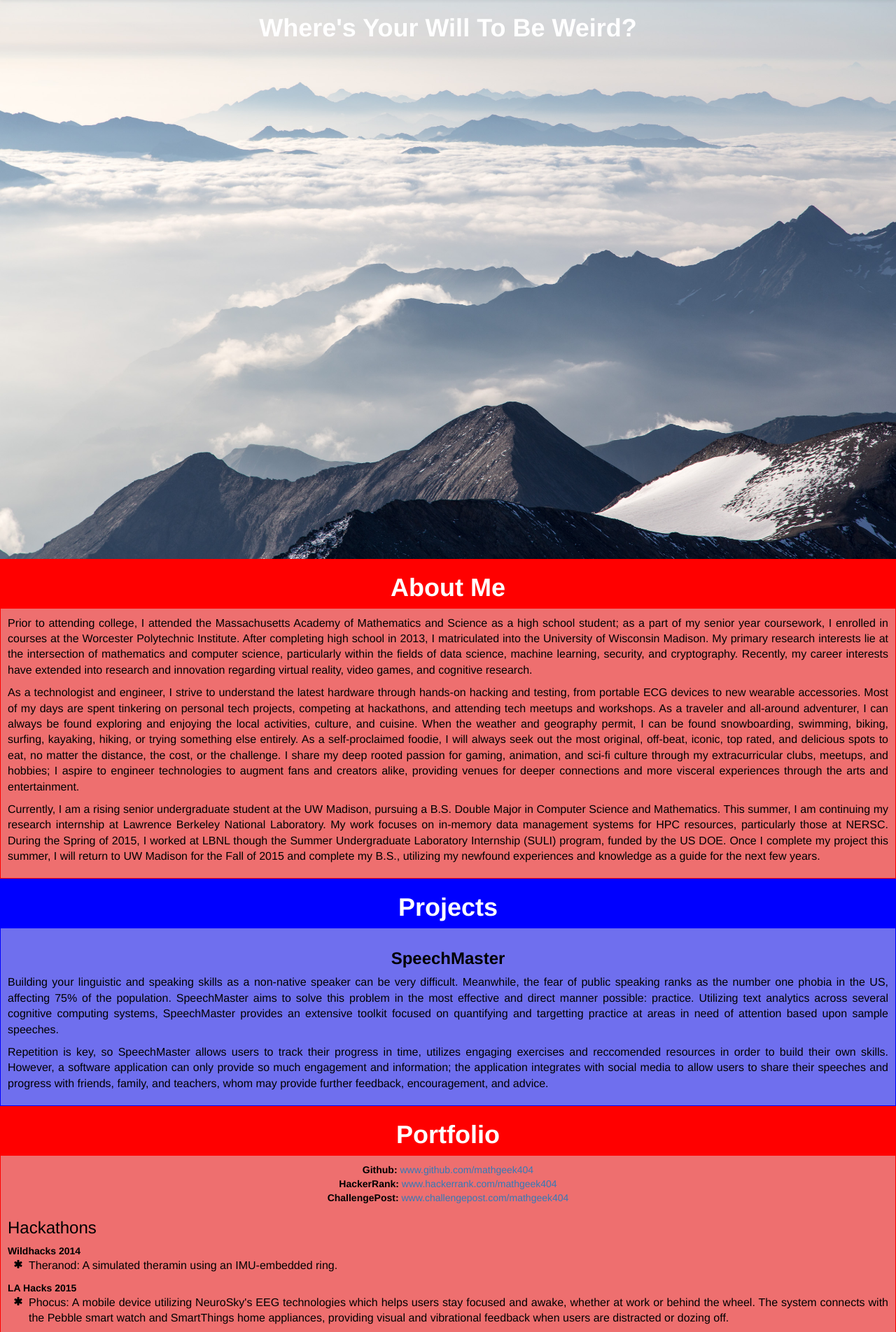
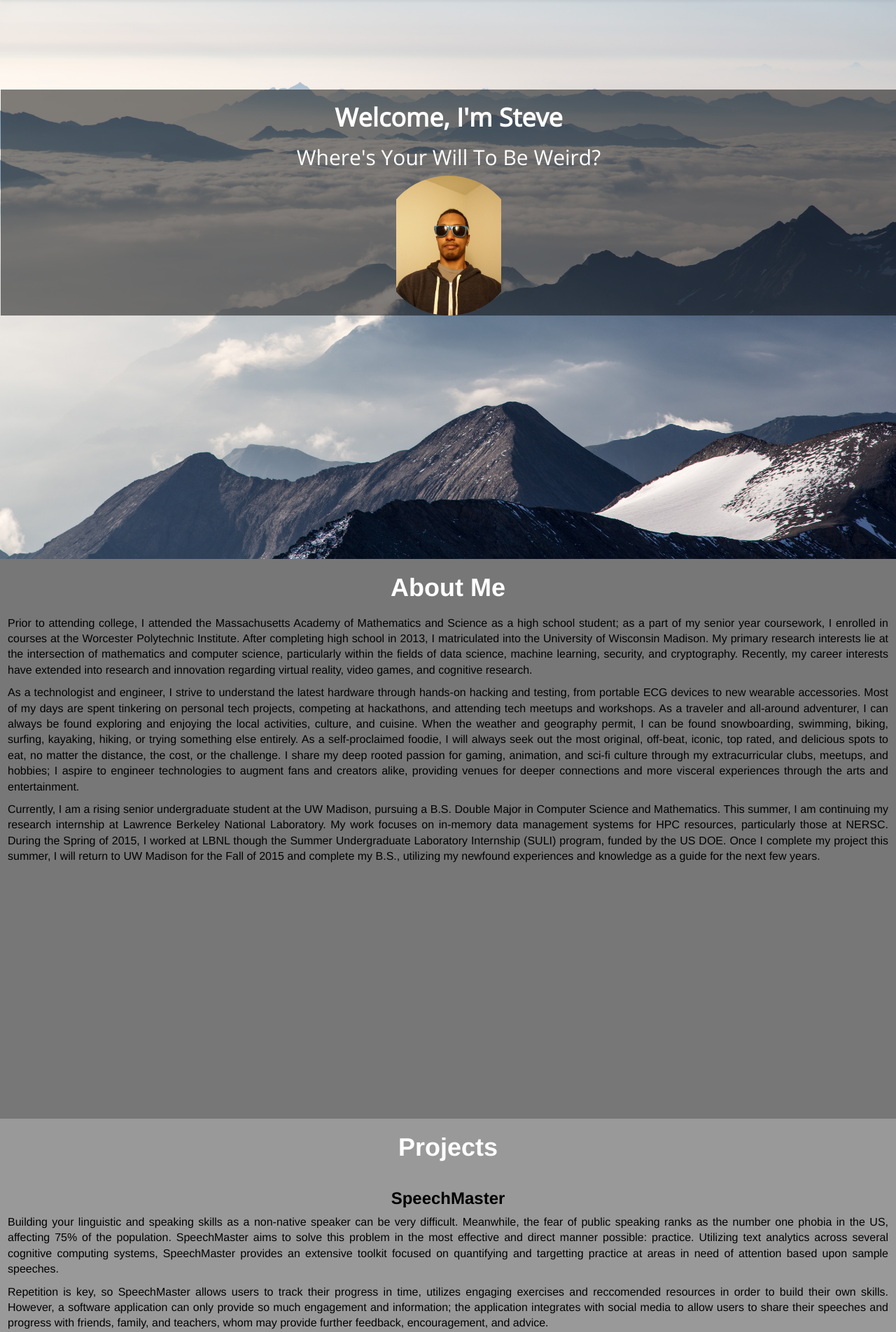
Before and after one commit to mathgeek404/mathgeek404.github.io, a PHP site: page /index.html in a window 1280 px wide. Shown: the part 51-1955 px from the top of the page at 70% size. Run offline with PHP 8.4, Linux system fonts and the light colour scheme; some libraries are stand-ins or nearby versions.

Commit message:
added personal profile pick, some color and font changes

```diff
--- a/css/styling.css
+++ b/css/styling.css
@@ -9,7 +9,7 @@ body{
 }
 
 
-#main_section{
+#main_body{
 	height: 100%;
     padding-top: 50px;
 
@@ -24,13 +24,16 @@ body{
 }
 
 
-#main_section div {
+#main_body div {
   /*box-sizing: border-box;*/
 }
 
 /*Section styling*/
 
 .section {
+
+	min-height:100vh;
+
 	margin: 0 0 0 0;
 	padding: 1px;
 }
@@ -52,33 +55,50 @@ body{
    * */
 }
 
+#main .title {
+	margin-top: 10%;
+	font-family: 'Open Sans', Arial;
+
+}
+
+#main .pic {
+	border-radius: 50%;
+	margin: 0 auto;
+    width: 200px;
+    height: 200px;
+
+	background-image: url(../images/mypic.jpg);
+	background-repeat: no-repeat;
+    background-position: 50%;
+    background-size: contain;
+}
+
 #aboutme {
-   background-color: red;
+   background-color: #777777;
 }
 
 #projects {
-   background-color: blue;
+   background-color: #999999;
 }
 
 #portfolio {
-   background-color:red;
+   background-color:#777777;
 }
 
 #contact {
-   background-color:blue;
+   background-color:#999999;
 }
 
 
-.content-background {
+.content_background {
    position: absolute;
    width: 100%;
-   height:100%;
-   color:black;
+   background-color: rgba(0,0,0,0.5);;
+
 }
 
-.content-background:after {
-   background-color: black;
-   /*opacity: 0.5;*/
+.content_background:after {
+   opacity: 0.5;
 }
 
 /* Portfolio content */
@@ -132,6 +152,14 @@ body{
   color:white;
 }
 
+.section h2 {
+  text-align:center;
+  font-family: inherit;
+  line-height: 1.1;
+
+  color:white;
+}
+
 .section p {
   font-size: 16px;
   font-weight: 300;
@@ -147,7 +175,7 @@ body{
 
 .section > .text-content {
   padding: 10px;
-  background: rgba(222,222,222,0.5);
+  background: rgba(222,222,222,0);
   color:black;
 
   overflow:auto;
@@ -159,6 +187,7 @@ html {
   position: relative;
   min-height: 100%;
 }
+
 body {
   /* Margin bottom by footer height */
   margin-bottom: 20px;
@@ -170,4 +199,3 @@ body {
   /* Set the fixed height of the footer here */
   height: 20px;
 }
-}
--- a/index.html
+++ b/index.html
@@ -15,6 +15,7 @@
     <link rel="stylesheet" href="https://maxcdn.bootstrapcdn.com/bootstrap/3.3.4/css/bootstrap-theme.min.css">
     <link rel="stylesheet" href="https://maxcdn.bootstrapcdn.com/font-awesome/4.3.0/css/font-awesome.min.css">
     <link href="css/styling.css" rel="stylesheet" type="text/css" />
+    <link href='https://fonts.googleapis.com/css?family=Open+Sans|Roboto|Press+Start+2P|Poiret+One|Dosis|Quicksand' rel='stylesheet' type='text/css'>
   </head>
   <body>
 
@@ -41,11 +42,15 @@
         </div>
       </nav>
 
-      <div id="main_section"> <!--class="container"-->
+      <div id="main_body"> <!--class="container"-->
 
             <div id="main" class="section">
-                <div data-role="header">
-                    <h1>Where's Your Will To Be Weird?</h1>
+				<div class="title content_background">
+					<div data-role="header" class="title_header">
+						<h1> Welcome, I'm Steve
+						<h2>Where's Your Will To Be Weird?</h2>
+					</div>
+					<div class="pic"></div>
                 </div>
             </div>
 
@@ -112,6 +117,21 @@
                         <li><i class="fa-li fa fa-asterisk"></i><p>SpeechMaster:A web-based learning tool for developing effective public speaking skills. Utilizing several text analytics and cloud systems, including IBM's Bluemix and HP's IDOL, the app analyzes the user's speech pattern and highlights areas in need of attention, from unnecessary pauses to grammatical issues. The app will also provide long term analytics, recommended exercises, and social tools for feedback.</p></li>
                     </ul>
 
+                    <strong>MHacks 2015</strong>
+                    <ul class="fa-ul">
+                        <li><i class="fa-li fa fa-asterisk"></i><p></p></li>
+                    </ul>
+
+                    <strong>Hack the Planet 2015</strong>
+                    <ul class="fa-ul">
+                        <li><i class="fa-li fa fa-asterisk"></i><p></p></li>
+                    </ul>
+
+                    <strong>WildHacks 2016</strong>
+                    <ul class="fa-ul">
+                        <li><i class="fa-li fa fa-asterisk"></i><p></p></li>
+                    </ul>
+
 
                 </div>
             </div>
@@ -134,6 +154,8 @@
                         <strong>Email: </strong><a href="mailto:mandala@wisc.edu">mandala@wisc.edu</a><br>
                         <strong>LinkedIn: </strong><a href="http://www.linkedin.com/in/smandala">www.linkedin.com/in/smandala</a><br>
                     </address>
+                    <a href="https://twitter.com/mathgeek404" class="twitter-follow-button" data-show-count="false" data-size="large">Follow @mathgeek404</a>
+					<script>!function(d,s,id){var js,fjs=d.getElementsByTagName(s)[0],p=/^http:/.test(d.location)?'http':'https';if(!d.getElementById(id)){js=d.createElement(s);js.id=id;js.src=p+'://platform.twitter.com/widgets.js';fjs.parentNode.insertBefore(js,fjs);}}(document, 'script', 'twitter-wjs');</script>
                 </div>
             </div>
 
```
Also changed, not shown: images/mypic.jpg (added).
